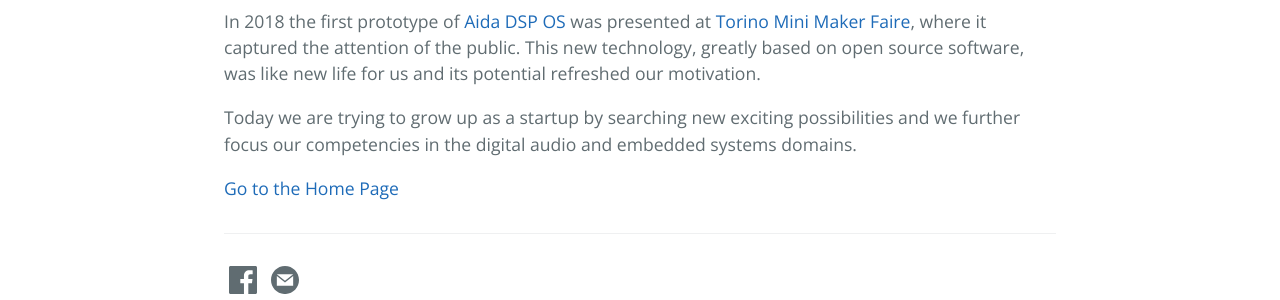
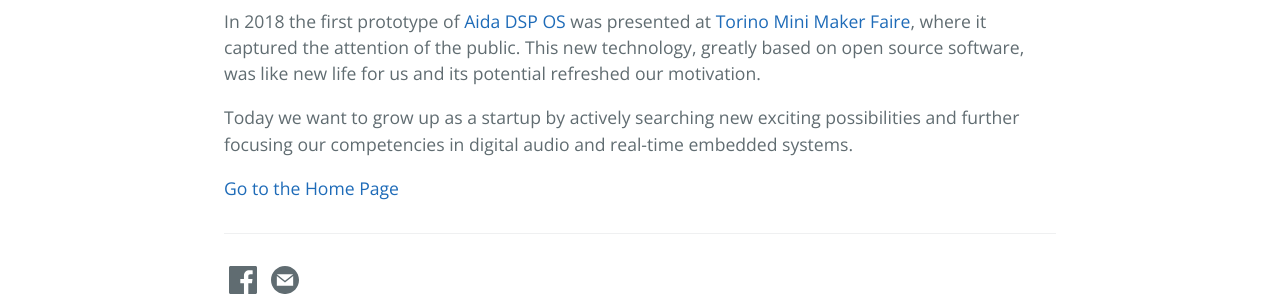
Before and after one commit to AidaDSP/AidaDSP.github.io, a Jekyll site: the page built from about.md, in a window 1280 px wide. Shown: the part 770-1070 px from the top of the page. Built offline with Jekyll 4.4.1, drawn with Linux system fonts in a browser that asks for light colours.

Commit message:
Also updated about

```diff
--- a/about.md
+++ b/about.md
@@ -22,6 +22,6 @@ In 2017 we started to develop the idea behind [Aida DSP Stompbox]({{ '/aida_dsp_
 
 In 2018 the first prototype of [Aida DSP OS]({{ '/aida_dsp_os.html' | absolute_url }}) was presented at [Torino Mini Maker Faire](https://torino.makerfaire.com), where it captured the attention of the public. This new technology, greatly based on open source software, was like new life for us and its potential refreshed our motivation.
 
-Today we are trying to grow up as a startup by searching new exciting possibilities and we further focus our competencies in the digital audio and embedded systems domains.
+Today we want to grow up as a startup by actively searching new exciting possibilities and further focusing our competencies in digital audio and real-time embedded systems.
 
 [Go to the Home Page]({{ '/' | absolute_url }})
```
